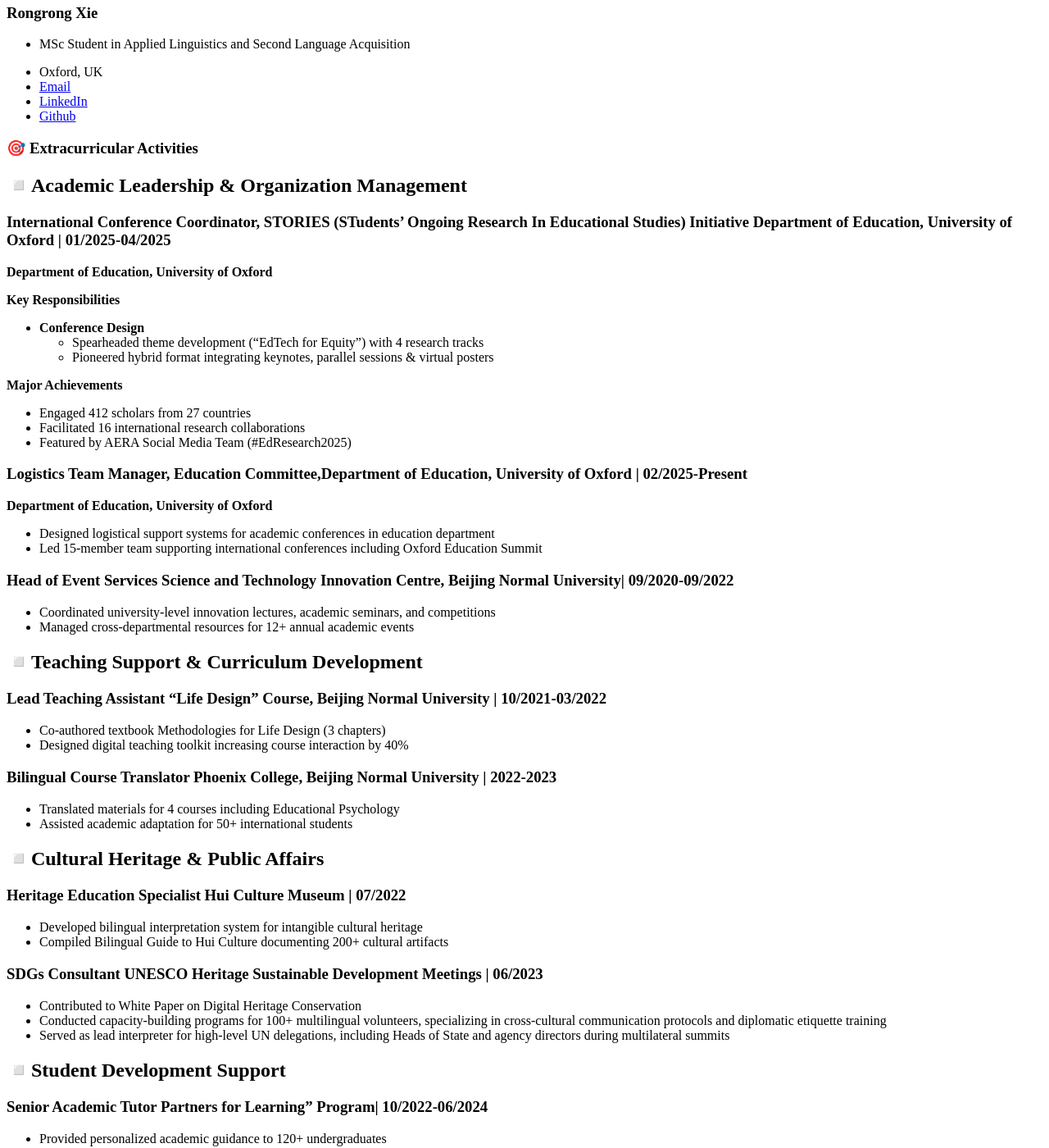
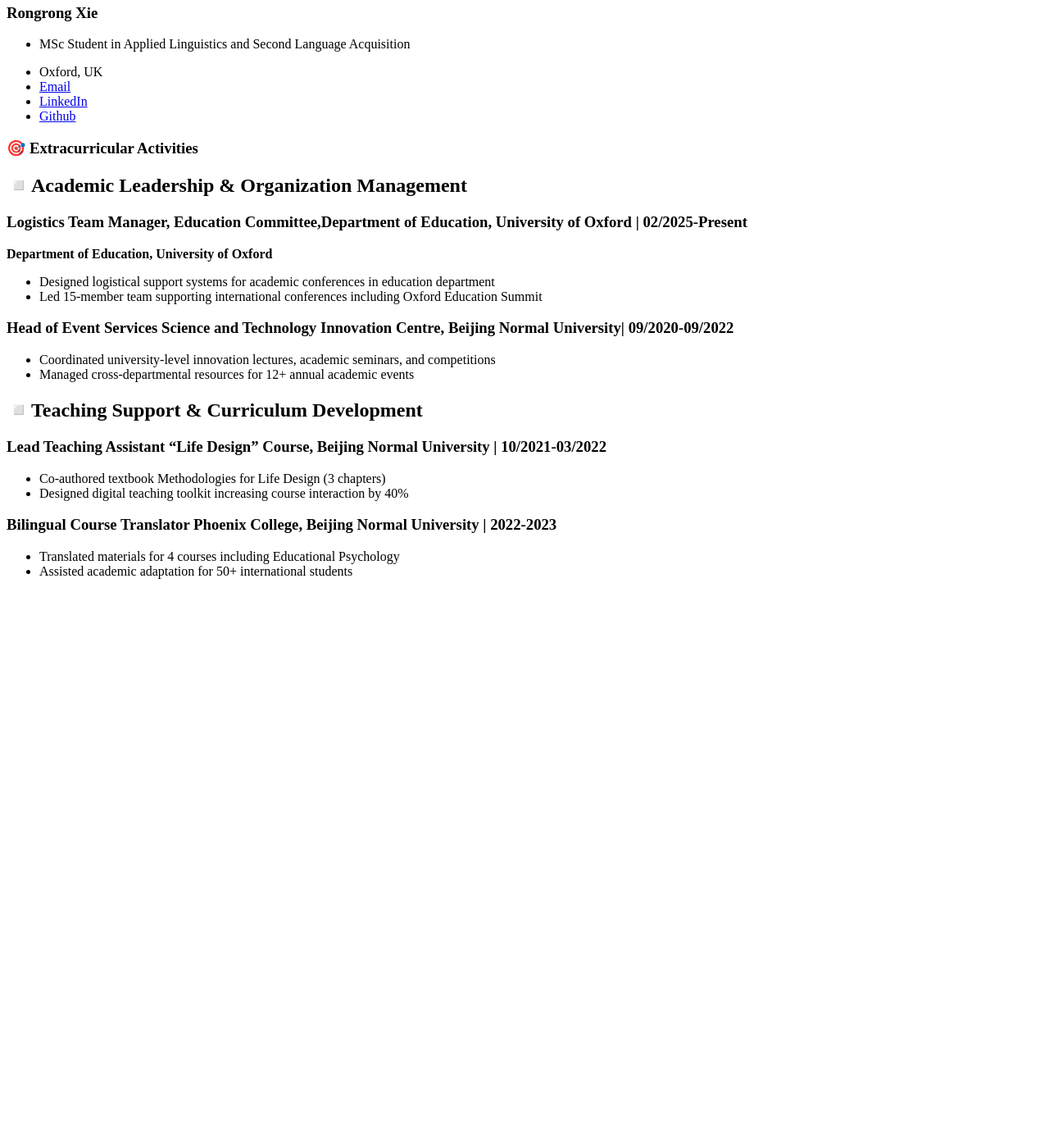
Before and after one commit to Rongrong-Xie/Rongrong-Xie.github.io, a Jekyll site: the page built from _pages/includes/extracurricular.md, in a window 1280 px wide and 1400 px high, scrolled down 270 px. Shown: the whole window at 82% size. Built offline with Jekyll 4.4.1, drawn with Linux system fonts in a browser that asks for light colours; our own code applies the rules of GitHub Pages for plain Markdown files; after the commit the page ends 992 px from its top, so only the background shows below that; some of the changed text lies outside the part shown.

Commit message:
fix(remove): remove repeat data

```diff
--- a/_pages/includes/extracurricular.md
+++ b/_pages/includes/extracurricular.md
@@ -1,19 +1,6 @@
 # 🎯 Extracurricular Activities
 
 ## ◽️Academic Leadership & Organization Management
-
-### International Conference Coordinator, STORIES (STudents’ Ongoing Research In Educational Studies) Initiative Department of Education, University of Oxford | 01/2025-04/2025
-**Department of Education, University of Oxford**
-
-**Key Responsibilities**
-- **Conference Design**
-  - Spearheaded theme development ("EdTech for Equity") with 4 research tracks
-  - Pioneered hybrid format integrating keynotes, parallel sessions & virtual posters
-
-**Major Achievements**
-- Engaged 412 scholars from 27 countries
-- Facilitated 16 international research collaborations
-- Featured by AERA Social Media Team (#EdResearch2025)
 
 ### Logistics Team Manager, Education Committee,Department of Education, University of Oxford | 02/2025-Present
 **Department of Education, University of Oxford**
@@ -33,20 +20,3 @@
 ### Bilingual Course Translator Phoenix College, Beijing Normal University | 2022-2023
 - Translated materials for 4 courses including Educational Psychology
 - Assisted academic adaptation for 50+ international students
-
-## ◽️Cultural Heritage & Public Affairs
-
-### Heritage Education Specialist Hui Culture Museum | 07/2022
-- Developed bilingual interpretation system for intangible cultural heritage
-- Compiled Bilingual Guide to Hui Culture documenting 200+ cultural artifacts
-
-### SDGs Consultant UNESCO Heritage Sustainable Development Meetings | 06/2023
-- Contributed to White Paper on Digital Heritage Conservation
-- Conducted capacity-building programs for 100+ multilingual volunteers, specializing in cross-cultural communication protocols and diplomatic etiquette training
-- Served as lead interpreter for high-level UN delegations, including Heads of State and agency directors during multilateral summits
-
-## ◽️Student Development Support
-
-### Senior Academic Tutor Partners for Learning" Program| 10/2022-06/2024
-- Provided personalized academic guidance to 120+ undergraduates
-- Developed "Academic Survival Guide" workshop series with 65% participation increase
```
Also changed, not shown: _pages/includes/education.md (+0 -1 lines), _pages/includes/pub.md (+4 -4 lines), _pages/includes/service.md (+0 -5 lines), _pages/includes/work-internship.md (+0 -7 lines).
